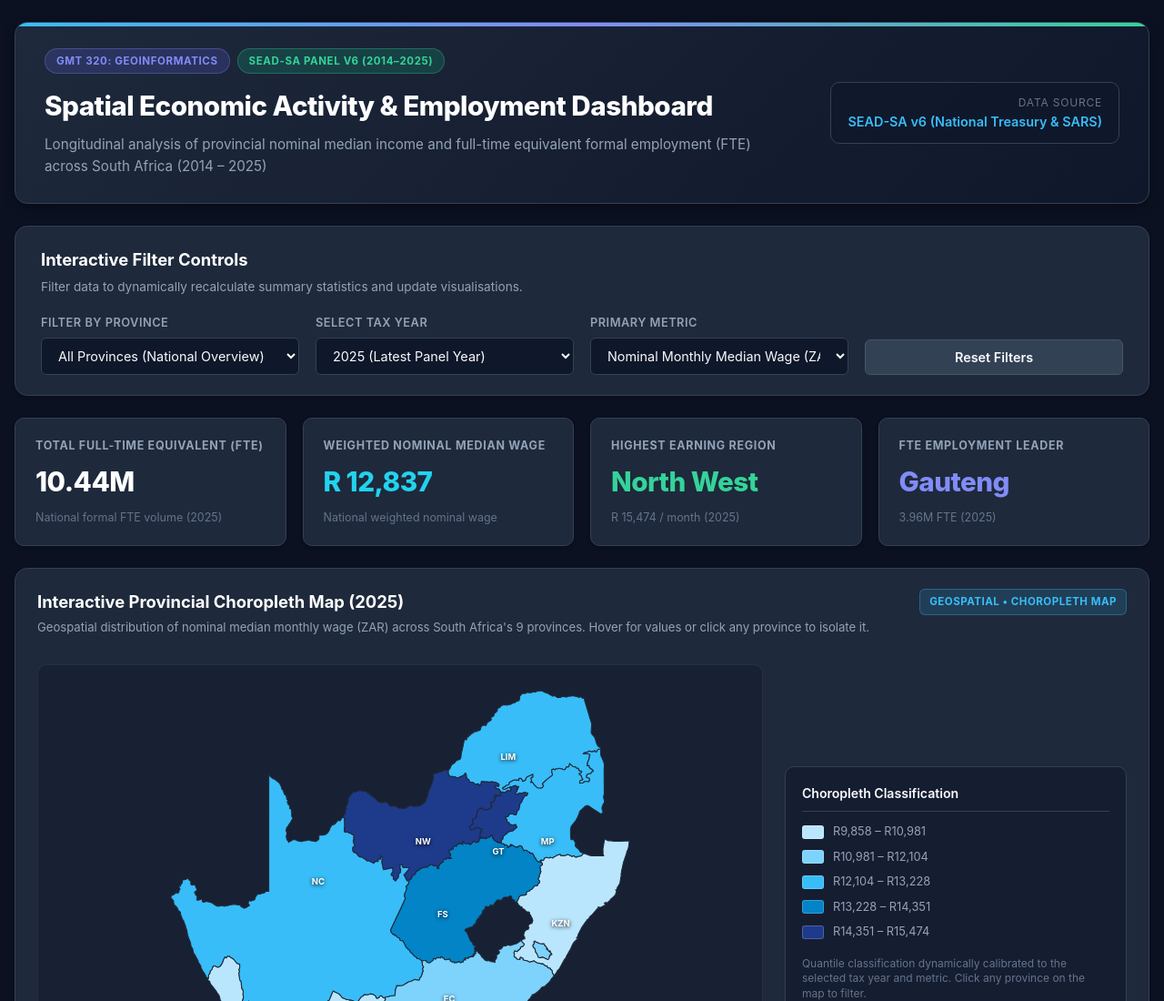
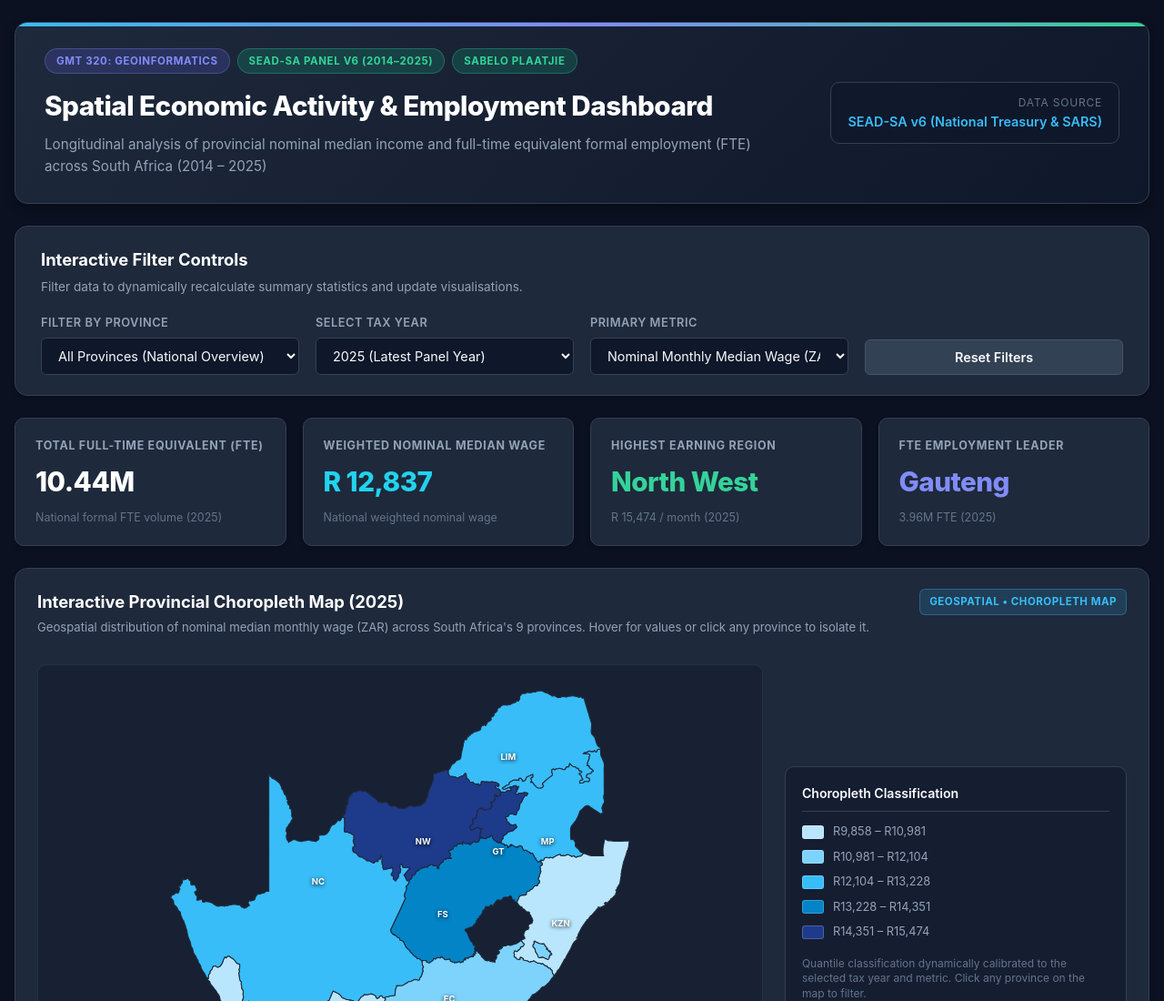
Before and after one commit to SabeloPlaatjie/gmt320-spatial-dashboard, a plain HTML site: page index.html in a window 1280 px wide. Shown: the top 1100 px of the page at 91% size. Drawn offline with nearby package versions, Linux system fonts and the light colour scheme.

Commit message:
docs: update index.html

```diff
--- a/index.html
+++ b/index.html
@@ -20,6 +20,7 @@
         <div class="badge-group">
           <span class="badge badge-secondary">GMT 320: Geoinformatics</span>
           <span class="badge badge-accent">SEAD-SA Panel v6 (2014–2025)</span>
+          <span class="badge badge-accent">Sabelo Plaatjie</span>
         </div>
         <h1 class="dashboard-title">Spatial Economic Activity & Employment Dashboard</h1>
         <p class="dashboard-subtitle">
```
